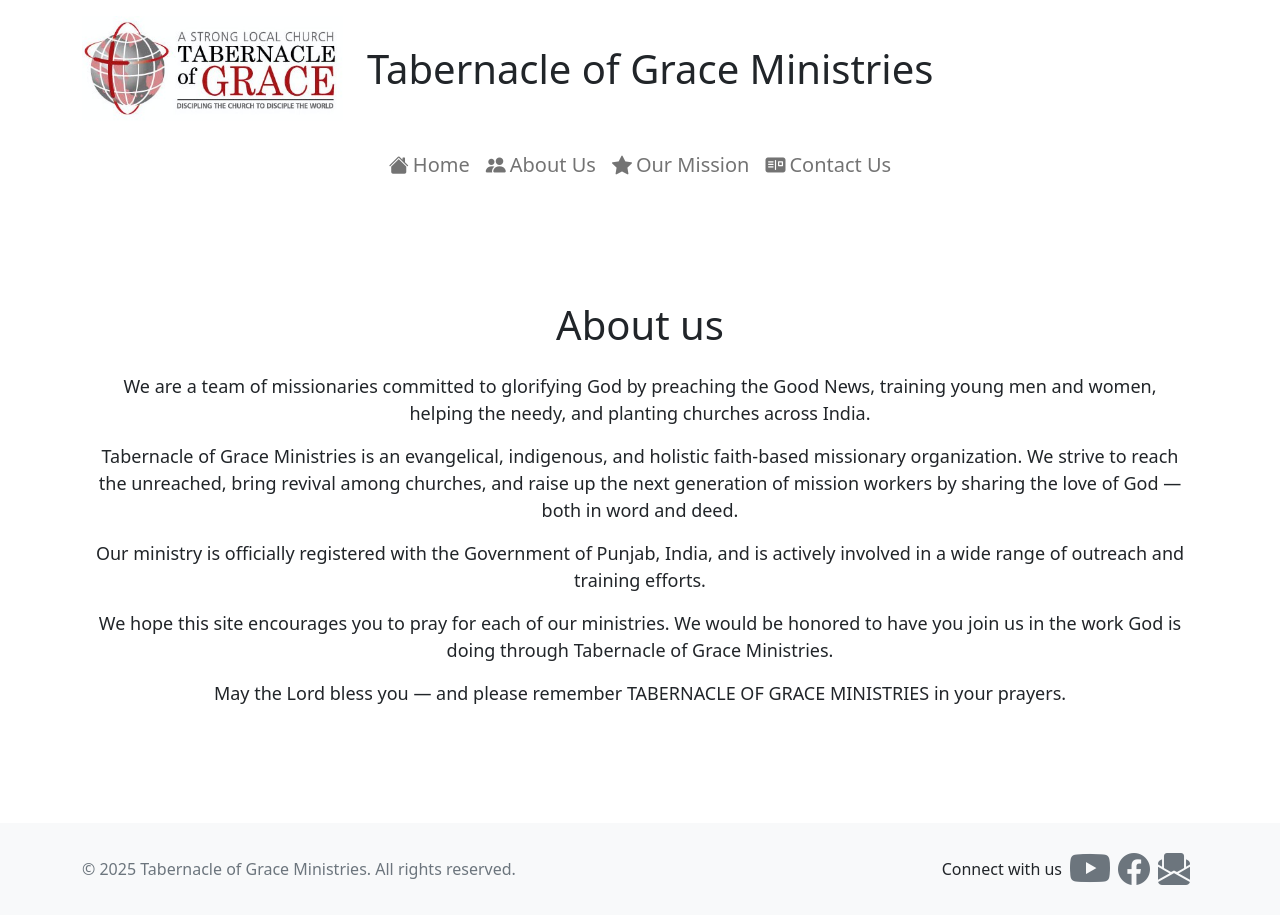
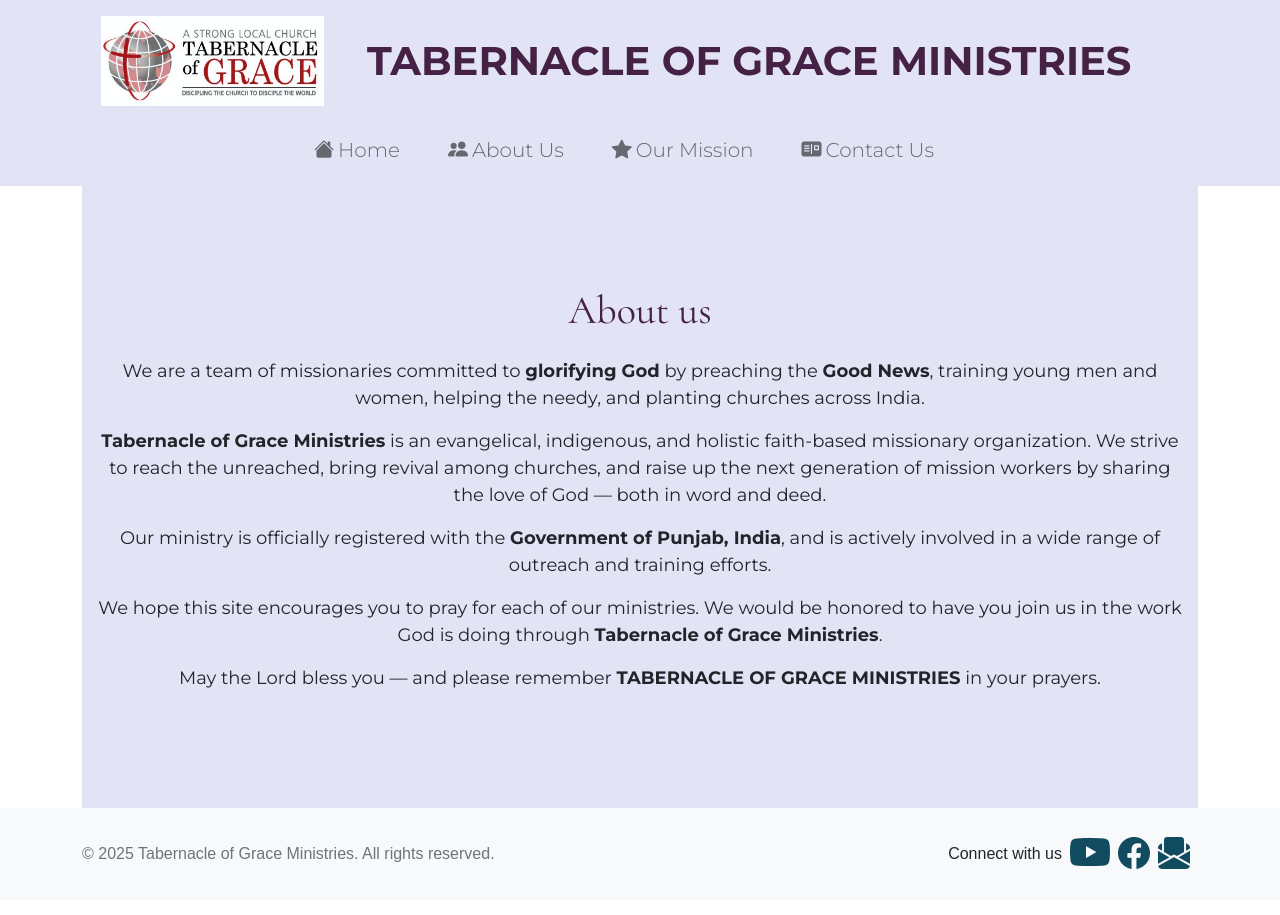
Before and after one commit to davidpconqueror/tog, a plain HTML site: page about.html in a window 1280 px wide. Drawn offline with nearby package versions, Linux system fonts and the light colour scheme; the site is published under a folder, as on GitHub Pages, so addresses that start at the root find nothing.

Commit message:
fix image logo load path

```diff
--- a/about.html
+++ b/about.html
@@ -13,10 +13,10 @@
     <link href="https://fonts.googleapis.com/css2?family=Cormorant:ital,wght@0,300..700;1,300..700&family=Montserrat:ital,wght@0,100..900;1,100..900&display=swap"
           rel="stylesheet">
 
-    <link href="/assets/stylesheets/main.css" rel="stylesheet">
-    <link href="/assets/stylesheets/header.css" rel="stylesheet">
+    <link href="assets/stylesheets/main.css" rel="stylesheet">
+    <link href="assets/stylesheets/header.css" rel="stylesheet">
     <title>Tabernacle of Grace Ministries</title>
-    <link rel="icon" href="/assets/images/logo_main.jpg" type="image/x-icon">
+    <link rel="icon" href="assets/images/logo_main.jpg" type="image/x-icon">
 </head>
 <body class="d-flex flex-column min-vh-100">
 <header class="py-3" style="background-color: var(--background);">
```
